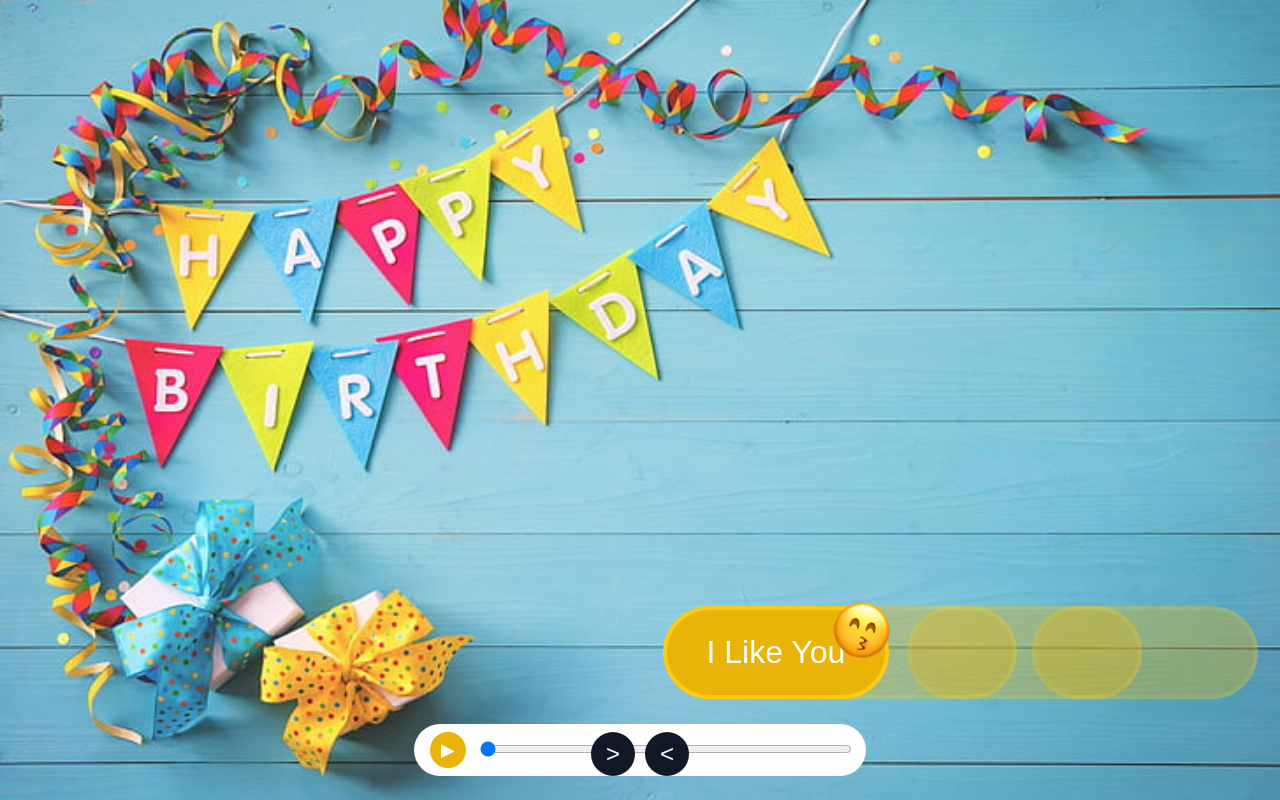
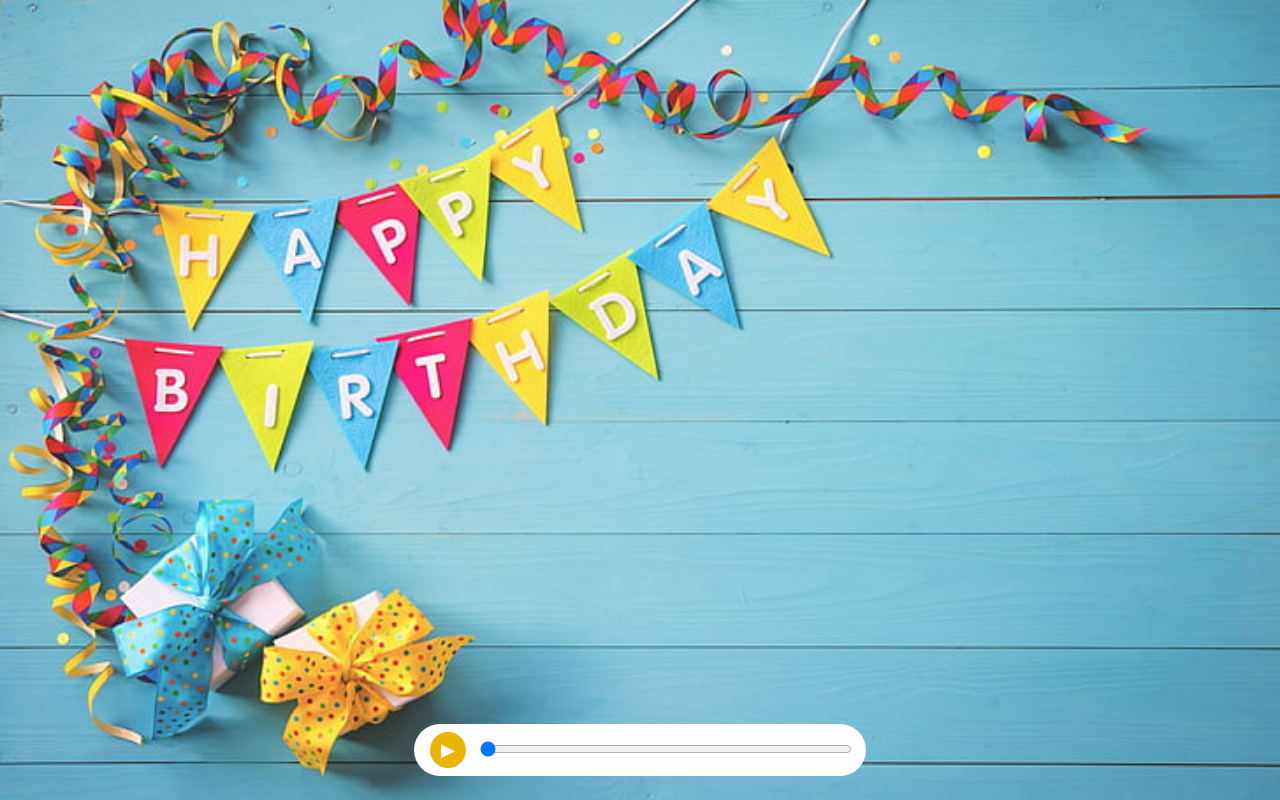
Before and after one commit to doantd11/1308, a React (Vite) app: page / in a window 1280 px wide. Built offline with nearby package versions, Linux system fonts and the light colour scheme.

Commit message:
[DatDT][HomePage][remove carousel buttons]

```diff
--- a/pages/HomePage.jsx
+++ b/pages/HomePage.jsx
@@ -1,42 +1,7 @@
-import { useState } from 'react';
 import BackgroundMusic from '../components/audio/BackgroundMusic';
-import HateButton from '../components/hate/HateButton';
-import HatePopup from '../components/hate/HatePopup';
 import LikeBackground from '../components/like/LikeBackground';
-import LikeButton from '../components/like/LikeButton';
-import LikePopup from '../components/like/LikePopup';
-import LoveButton from '../components/love/LoveButton';
-import LovePopup from '../components/love/LovePopup';
-import SadButton from '../components/sad/SadButton';
-import SadPopup from '../components/sad/SadPopup';
-
-const buttons = [
-  { Button: LikeButton, Popup: LikePopup, label: 'Like' },
-  { Button: LoveButton, Popup: LovePopup, label: 'Love' },
-  { Button: HateButton, Popup: HatePopup, label: 'Hate' },
-  { Button: SadButton, Popup: SadPopup, label: 'Sad' },
-];
-const PAGE_COUNT = buttons.length;
-const pageArrows = [
-  { label: 'Trang sau', step: 1, symbol: '>' },
-  { label: 'Trang trước', step: -1, symbol: '<' },
-];
 
 export default function HomePage() {
-  const [popupIndex, setPopupIndex] = useState(null);
-  const [currentButtonIndex, setCurrentButtonIndex] = useState(0);
-  const [pageStack, setPageStack] = useState([{ index: 0, key: 0 }]);
-  const [pageDirection, setPageDirection] = useState(1);
-  const ActiveBackground = LikeBackground;
-  const ActivePopup = popupIndex === null ? null : buttons[popupIndex].Popup;
-
-  const changePage = (step) => {
-    const nextIndex = (currentButtonIndex + step + PAGE_COUNT) % PAGE_COUNT;
-    setPageDirection(step);
-    setCurrentButtonIndex(nextIndex);
-    setPageStack((current) => [...current, { index: nextIndex, key: Date.now() }]);
-  };
-
   return (
     <>
       <style>{`
@@ -47,144 +12,14 @@ export default function HomePage() {
         }
 
         .home-page {
-          align-items: center;
-          display: flex;
           height: 100vh;
-          justify-content: center;
+          overflow: hidden;
           position: relative;
-          overflow: hidden;
         }
-
-        .button-ring {
-          bottom: 12vh;
-          height: 104px;
-          left: 75%;
-          position: fixed;
-          transform: translateX(-50%);
-          width: min(600px, calc(50vw - 48px));
-          z-index: 2;
-        }
-
-        .button-page {
-          align-items: center;
-          display: flex;
-          inset: 0;
-          justify-content: center;
-          pointer-events: none;
-          position: absolute;
-        }
-
-        .button-page.active {
-          opacity: 1;
-          pointer-events: auto;
-        }
-
-        .button-page.previous {
-          opacity: 0.22;
-        }
-
-        .page-next {
-          animation: pageNext 600ms ease-out both;
-        }
-
-        .page-previous {
-          animation: pagePrevious 600ms ease-out both;
-        }
-
-        @keyframes pageNext {
-          from { opacity: 0; transform: translateX(100%); }
-          to { opacity: 1; transform: translateX(0); }
-        }
-
-        @keyframes pagePrevious {
-          from { opacity: 0; transform: translateX(-100%); }
-          to { opacity: 1; transform: translateX(0); }
-        }
-
-        .circle-button {
-          background: #2563eb;
-          border: 0;
-          border-radius: 999px;
-          color: white;
-          cursor: pointer;
-          position: relative;
-          transition: opacity 200ms ease;
-        }
-
-        .circle-button:hover {
-          background: #1d4ed8;
-        }
-
-        .page-controls {
-          bottom: 24px;
-          display: flex;
-          gap: 10px;
-          left: 50%;
-          position: fixed;
-          transform: translateX(-50%);
-          z-index: 4;
-        }
-
-        .page-controls button {
-          background: #111827;
-          border: 0;
-          border-radius: 999px;
-          color: #fff;
-          cursor: pointer;
-          font-size: 24px;
-          height: 44px;
-          width: 44px;
-        }
-
       `}</style>
       <main className="home-page">
-        <ActiveBackground />
+        <LikeBackground />
         <BackgroundMusic />
-        <div className="button-ring">
-          {pageStack.map((page, pageOrder) => {
-            const isActive = pageOrder === pageStack.length - 1;
-            const pageClass = isActive
-              ? pageDirection > 0 ? 'page-next active' : 'page-previous active'
-              : 'previous';
-
-            return (
-              <div className={`button-page ${pageClass}`} key={page.key}>
-                {buttons.map((_, offset) => {
-                  const buttonIndex = (page.index + offset) % PAGE_COUNT;
-                  const button = buttons[buttonIndex];
-                  const Button = button.Button;
-
-                  return (
-                    <Button
-                      className="circle-button"
-                      key={button.label}
-                      onClick={() => setPopupIndex(buttonIndex)}
-                      showContent={offset === 0}
-                      style={{
-                        marginLeft: offset === 0 ? 0 : '-110px',
-                        opacity: offset === 0 ? 1 : 0.35,
-                        zIndex: PAGE_COUNT - offset,
-                      }}
-                    />
-                  );
-                })}
-              </div>
-            );
-          })}
-        </div>
-        <div className="page-controls">
-          {pageArrows.map((arrow) => (
-            <button
-              aria-label={arrow.label}
-              key={arrow.label}
-              onClick={() => changePage(arrow.step)}
-              type="button"
-            >
-              {arrow.symbol}
-            </button>
-          ))}
-        </div>
-        {ActivePopup && <ActivePopup onClose={() => setPopupIndex(null)} />}
       </main>
     </>
   );
```
